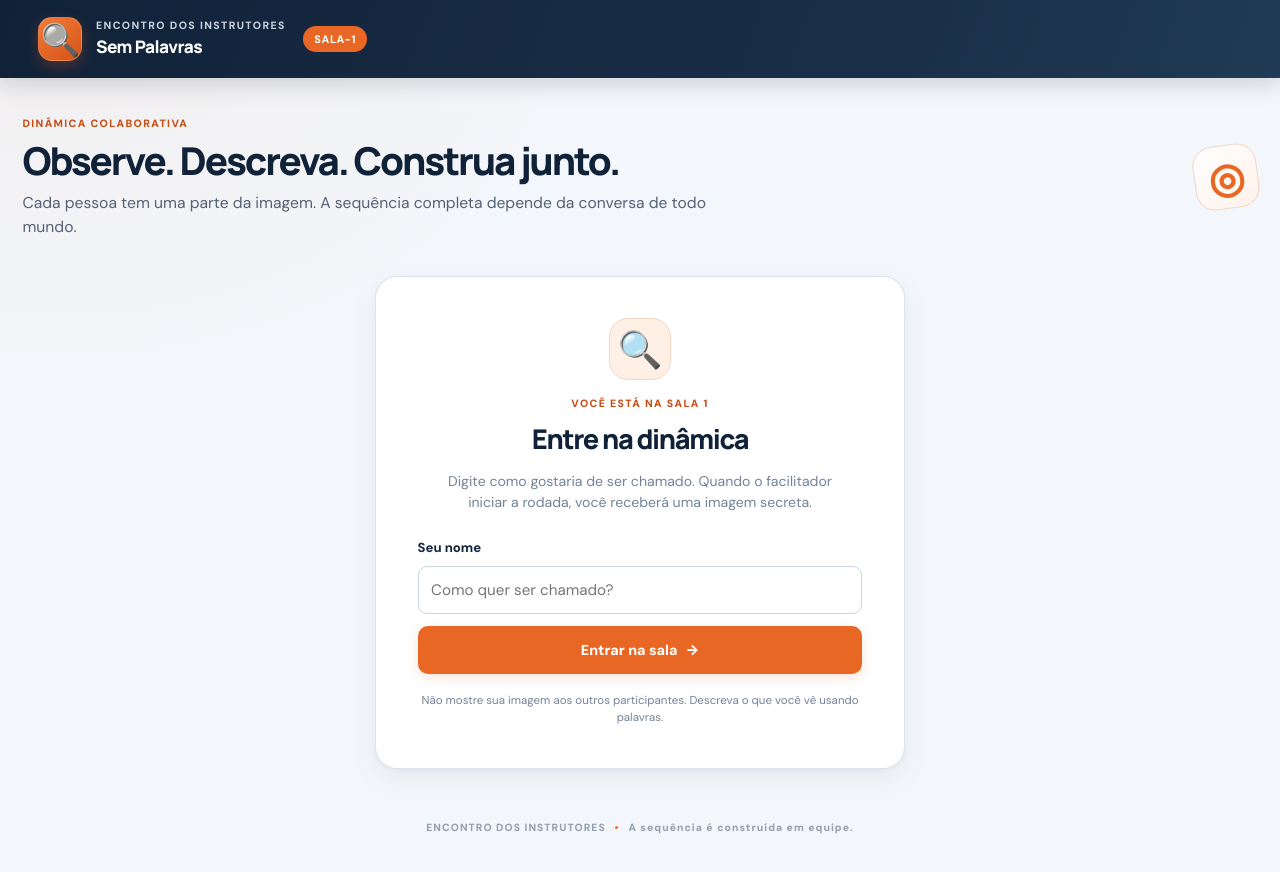
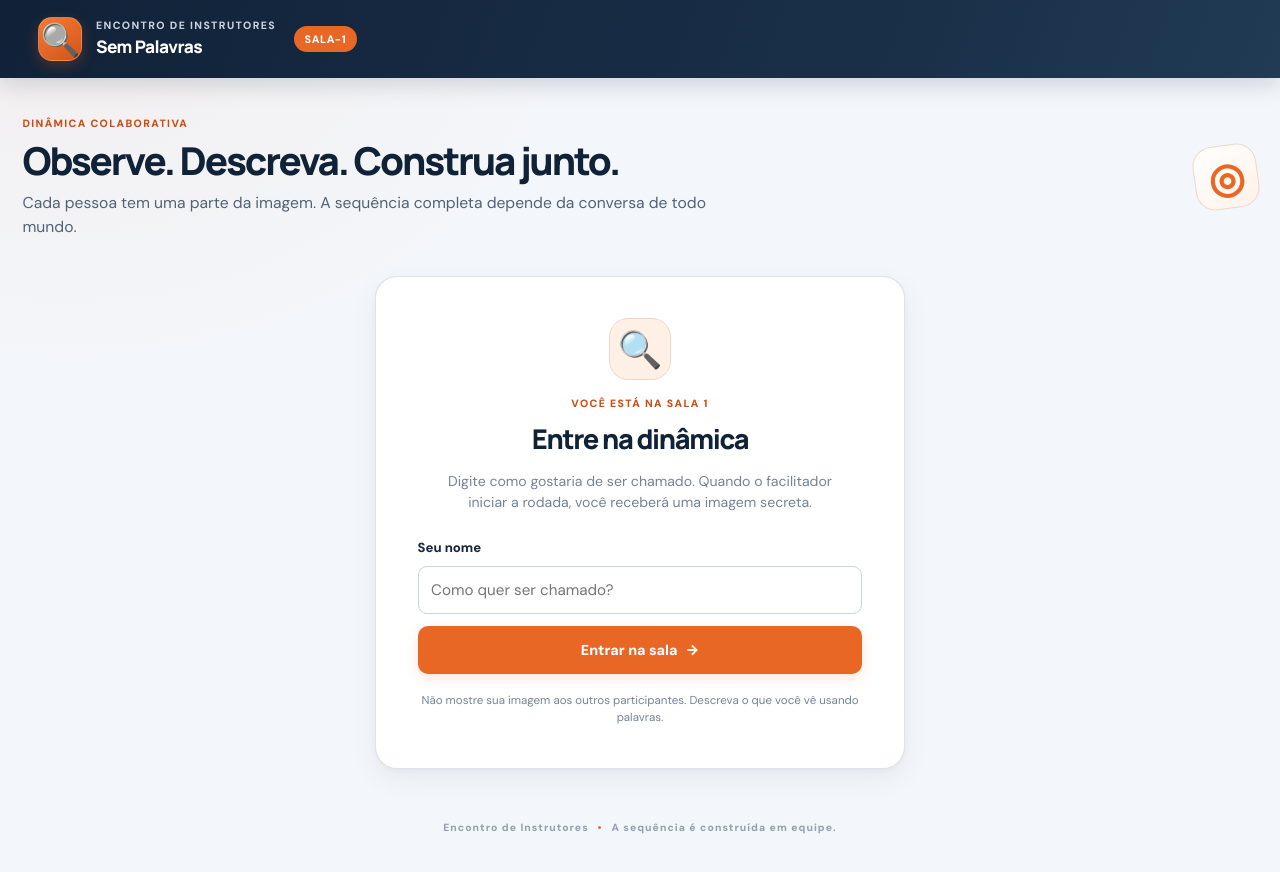
Before and after one commit to conteudoespro/encontroinstrutores2026, a plain HTML site: page sala-1.html in a window 1280 px wide. Drawn offline with Linux system fonts and the light colour scheme; no server answers.

Commit message:
Update sala-1.html

```diff
--- a/sala-1.html
+++ b/sala-1.html
@@ -4,16 +4,16 @@
   <meta charset="UTF-8" />
   <meta name="viewport" content="width=device-width, initial-scale=1.0" />
   <meta name="theme-color" content="#142338" />
-  <meta name="description" content="Sala 1 da dinâmica Sem Palavras — Encontro dos Instrutores." />
-  <title>Sala 1 | Sem Palavras — Encontro dos Instrutores</title>
+  <meta name="description" content="Sala 1 da dinâmica Sem Palavras — Encontro de Instrutores." />
+  <title>Sala 1 | Sem Palavras — Encontro de Instrutores</title>
   <link rel="stylesheet" href="css/style.css" />
 </head>
 <body class="player-page" data-room="sala-1">
   <header class="topbar player-topbar">
-    <a class="brand" href="index.html" aria-label="Zoom In, Zoom Out — Encontro dos Instrutores">
+    <a class="brand" href="index.html" aria-label="Zoom In, Zoom Out — Encontro de Instrutores">
       <span class="brand-mark" aria-hidden="true">🔍</span>
       <span class="brand-copy">
-        <span class="brand-event">ENCONTRO DOS INSTRUTORES</span>
+        <span class="brand-event">Encontro de Instrutores</span>
         <span class="brand-name">Sem Palavras</span>
       </span>
       <span class="badge badge-accent" id="roomBadge">SALA-1</span>
@@ -82,7 +82,7 @@
       </section>
     </div>
 
-    <footer class="page-footer">ENCONTRO DOS INSTRUTORES <span>•</span> A sequência é construída em equipe.</footer>
+    <footer class="page-footer">Encontro de Instrutores <span>•</span> A sequência é construída em equipe.</footer>
   </main>
 
   <script src="https://www.gstatic.com/firebasejs/10.12.2/firebase-app-compat.js"></script>
```
